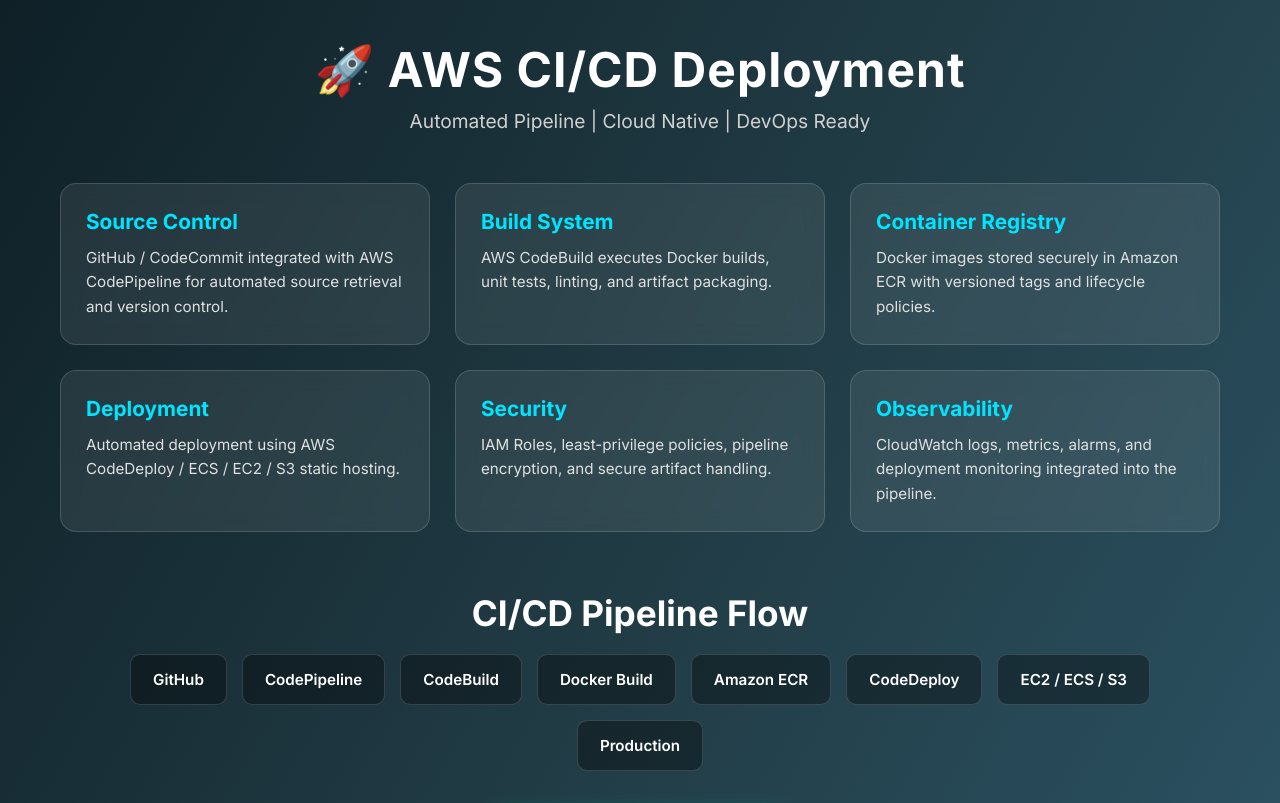
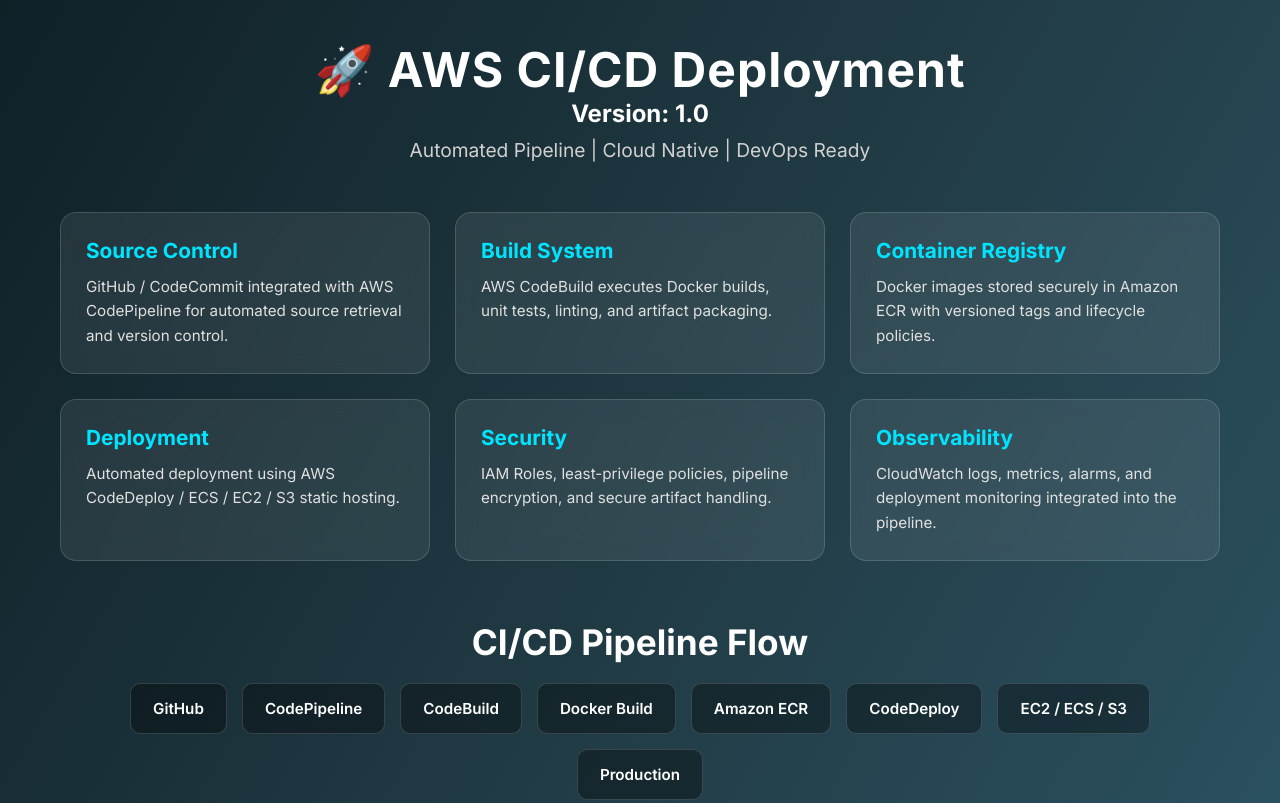
Before and after one commit to ARUNKUMAR571/question_01, a plain HTML site: page index.html in a window 1280 px wide. Shown: the top 803 px of the page. Drawn offline with Linux system fonts and the light colour scheme.

Commit message:
added version

```diff
--- a/index.html
+++ b/index.html
@@ -145,6 +145,7 @@
 
     <div class="header">
         <h1>🚀 AWS CI/CD Deployment</h1>
+        <h2>Version: 1.0</h2>
         <p>Automated Pipeline | Cloud Native | DevOps Ready</p>
     </div>
 
```
